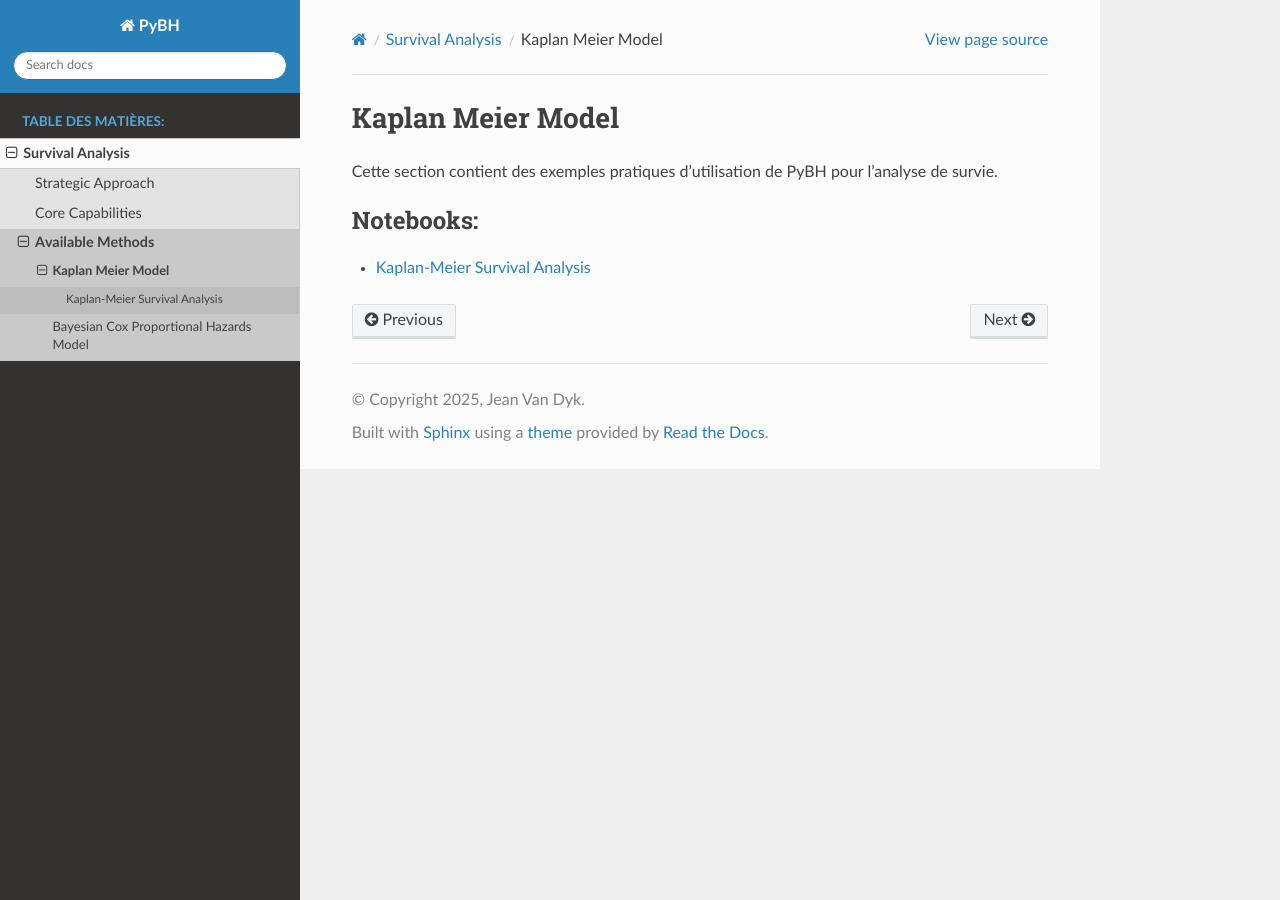
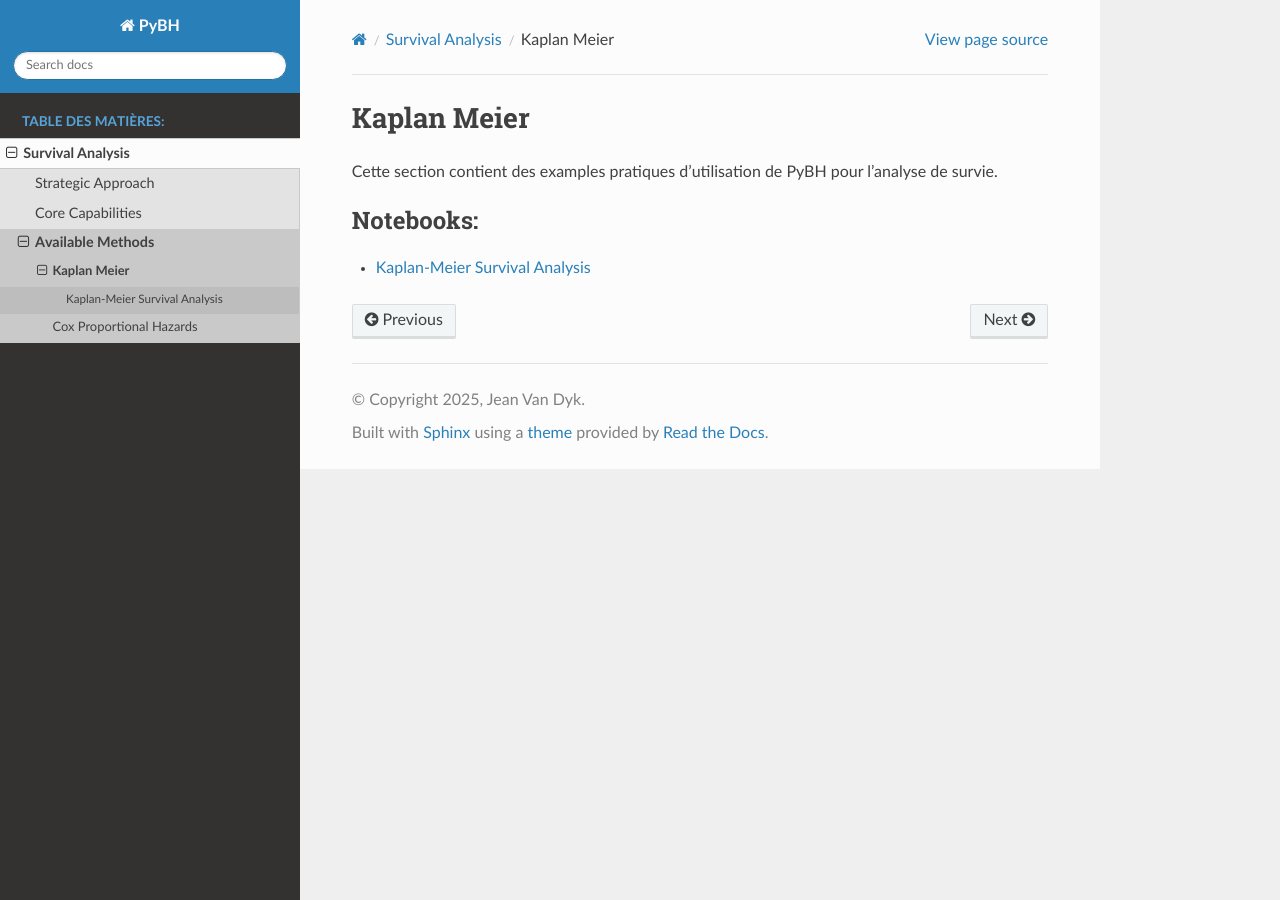
Before and after one commit to PyBHealth/PyBH, a Sphinx documentation site: the page built from docs/source/Survival_Analysis/Kaplan_Meier/Kaplan_Meier.rst, in a window 1280 px wide. Built offline with Sphinx 7.4.7 and the Read the Docs theme 3.1.0, drawn with Linux system fonts in a browser that asks for light colours.

```diff
--- a/docs/source/Survival_Analysis/Kaplan_Meier/Kaplan_Meier.rst
+++ b/docs/source/Survival_Analysis/Kaplan_Meier/Kaplan_Meier.rst
@@ -1,7 +1,7 @@
-Kaplan Meier Model
+Kaplan Meier
 ==================
 
-Cette section contient des exemples pratiques d'utilisation de PyBH pour l'analyse de survie.
+Cette section contient des examples pratiques d'utilisation de PyBH pour l'analyse de survie.
 
 .. toctree::
    :maxdepth: 1
```
Also changed, not shown: docs/source/Survival_Analysis/Cox/Cox.rst (+11 -2 lines).
